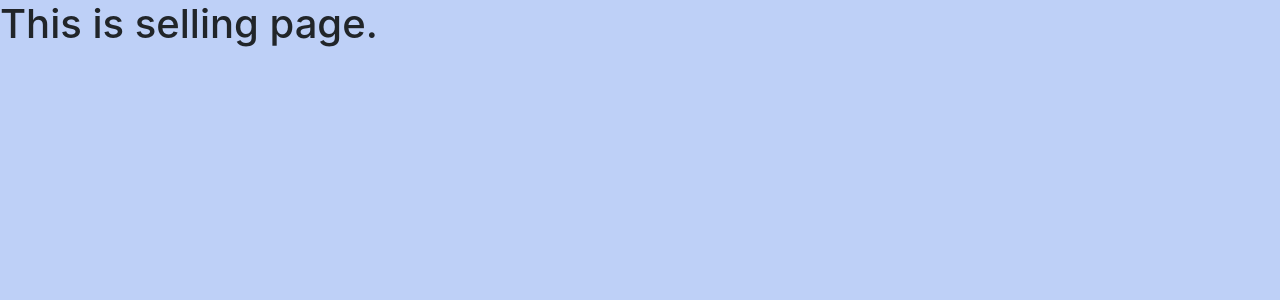
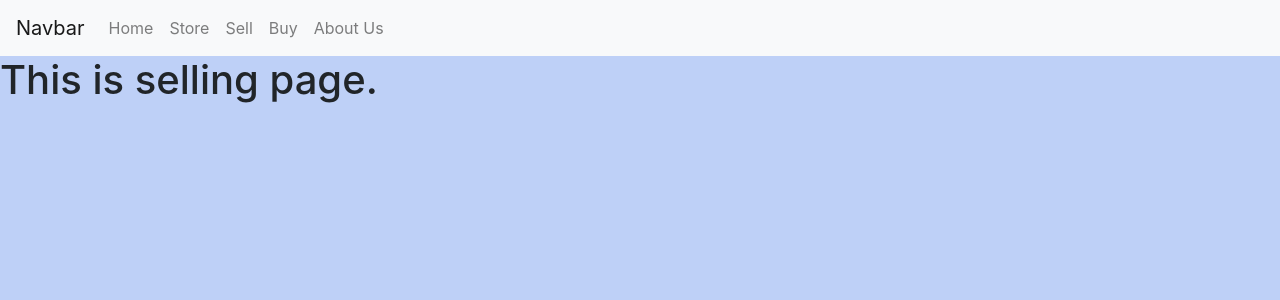
Before and after one commit to DipanshKhandelwal/Warehouse, a Django app: template buy/templates/buy/buy.html in a window 1280 px wide. Shown: the top 300 px of the page. Run offline with Django 3.2, Linux system fonts and the light colour scheme; the template is opened without the code that fills it, so the values that code supplies are empty; some libraries are stand-ins or nearby versions.

Commit message:
Added navigation bar

```diff
--- a/basic/templates/basic/base.html
+++ b/basic/templates/basic/base.html
@@ -1,7 +1,7 @@
 {% load staticfiles %}
 
 <html lang="en">
-  <head>
+<head>
     <title>Warehouse</title>
     <!-- Required meta tags -->
     <meta charset="utf-8">
@@ -10,8 +10,33 @@
     <!-- Bootstrap CSS -->
     <link rel="stylesheet" href="https://maxcdn.bootstrapcdn.com/bootstrap/4.0.0-beta.2/css/bootstrap.min.css" integrity="sha384-PsH8R72JQ3SOdhVi3uxftmaW6Vc51MKb0q5P2rRUpPvrszuE4W1povHYgTpBfshb" crossorigin="anonymous">
     <link rel="stylesheet" type="text/css" href="{% static 'css/basic/home_page.css' %}"/>
-  </head>
-  <body>
+</head>
+<body>
+    <nav class="navbar navbar-expand-lg navbar-light bg-light">
+        <a class="navbar-brand" href="#">Navbar</a>
+        <button class="navbar-toggler" type="button" data-toggle="collapse" data-target="#navbarSupportedContent" aria-controls="navbarSupportedContent" aria-expanded="false" aria-label="Toggle navigation">
+            <span class="navbar-toggler-icon"></span>
+        </button>
+        <div class="collapse navbar-collapse" id="navbarSupportedContent">
+            <ul class="navbar-nav mr-auto">
+                <li class="nav-item">
+                    <a class="nav-link" href="{% url 'home_page' %}">Home </a>
+                </li>
+                <li class="nav-item">
+                    <a class="nav-link" href="{% url 'store' %}">Store </a>
+                </li>
+                <li class="nav-item">
+                    <a class="nav-link" href="{% url 'sell' %}">Sell </a>
+                </li>
+                <li class="nav-item">
+                    <a class="nav-link" href="{% url 'buy' %}">Buy </a>
+                </li>
+                <li class="nav-item">
+                    <a class="nav-link" href="{% url 'about_us' %}">About Us </a>
+                </li>
+            </ul>
+        </div>
+    </nav>
     {% block content %}
     {% endblock %}
 
@@ -20,5 +45,5 @@
     <script src="https://code.jquery.com/jquery-3.2.1.slim.min.js" integrity="sha384-KJ3o2DKtIkvYIK3UENzmM7KCkRr/rE9/Qpg6aAZGJwFDMVNA/GpGFF93hXpG5KkN" crossorigin="anonymous"></script>
     <script src="https://cdnjs.cloudflare.com/ajax/libs/popper.js/1.12.3/umd/popper.min.js" integrity="sha384-vFJXuSJphROIrBnz7yo7oB41mKfc8JzQZiCq4NCceLEaO4IHwicKwpJf9c9IpFgh" crossorigin="anonymous"></script>
     <script src="https://maxcdn.bootstrapcdn.com/bootstrap/4.0.0-beta.2/js/bootstrap.min.js" integrity="sha384-alpBpkh1PFOepccYVYDB4do5UnbKysX5WZXm3XxPqe5iKTfUKjNkCk9SaVuEZflJ" crossorigin="anonymous"></script>
-  </body>
+</body>
 </html>
```
